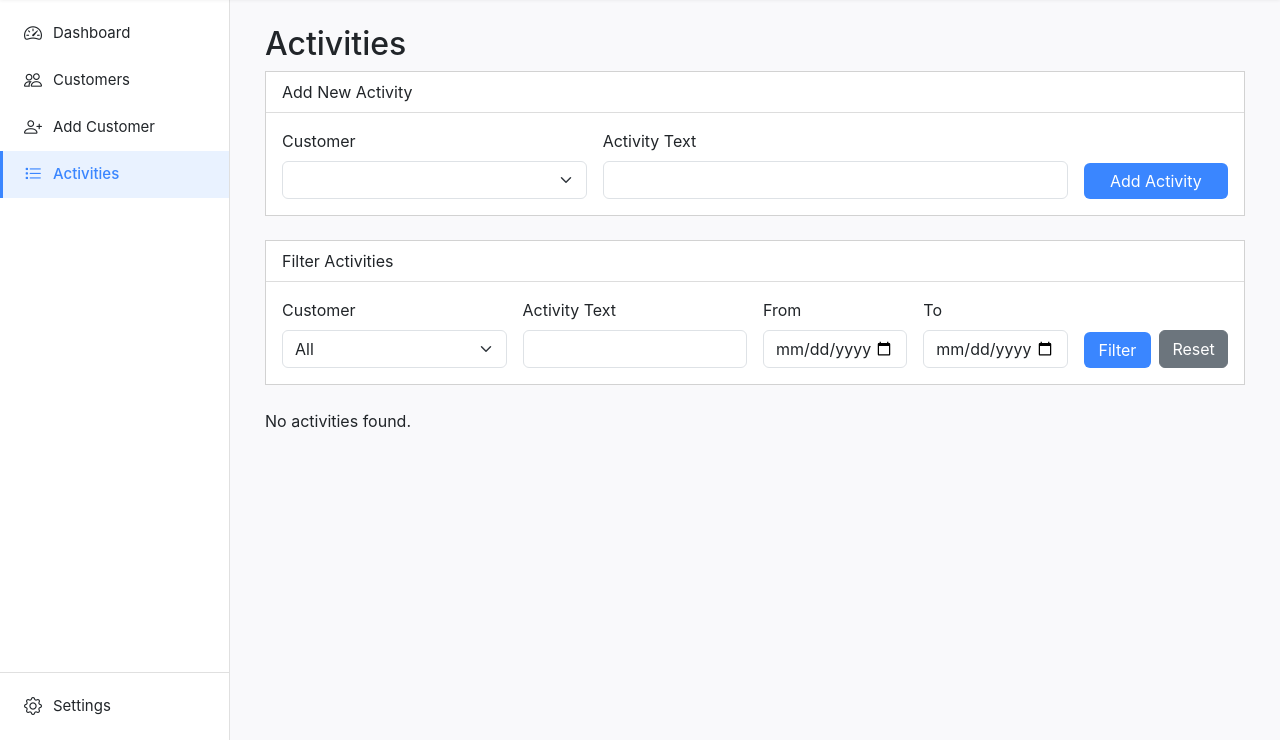
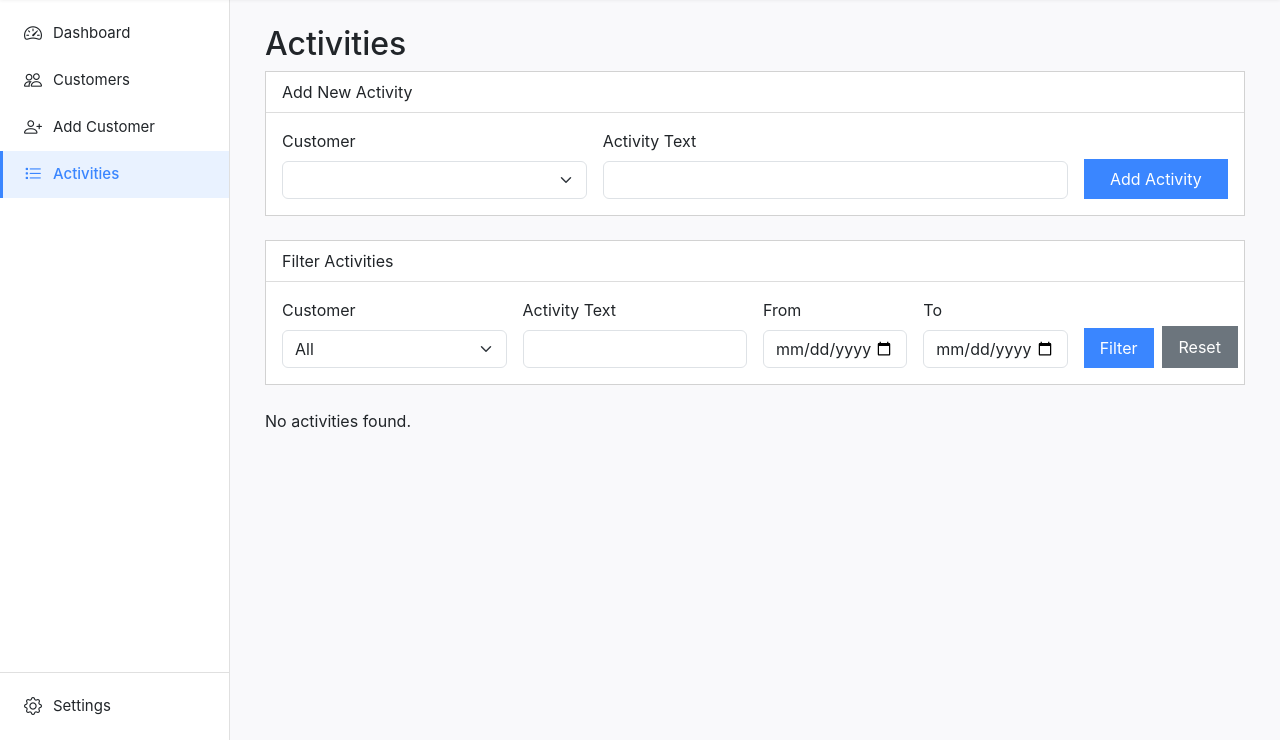
Before and after one commit to RobertMochnacky/kartoteka, a Flask app: page /activities in a window 1280 px wide. Shown: the part 60-800 px from the top of the page. Run offline with Flask 3, Linux system fonts and the light colour scheme; the visitor is signed in with stand-in values (Sample User, id 1); data comes from the database, SQL or seed files in the repository; data that the repository does not hold is empty.

Commit message:
Update activities.html

```diff
--- a/app/templates/activities.html
+++ b/app/templates/activities.html
@@ -26,7 +26,7 @@
                 <input type="text" name="activity_text" id="activity_text" class="form-control" required>
             </div>
             <div class="col-md-2 d-flex align-items-end">
-                <button type="submit" class="btn btn-primary w-100">{{ _("Add Activity") }}</button>
+                <button type="submit" class="btn btn-primary w-100 rounded-0">{{ _("Add Activity") }}</button>
             </div>
         </form>
     </div>
@@ -65,8 +65,8 @@
                 <input type="date" name="end_date" id="end_date" class="form-control" value="{{ filter_end_date or '' }}">
             </div>
             <div class="col-md-2 d-flex align-items-end gap-2">
-                <button type="submit" class="btn btn-primary w-100">{{ _("Filter") }}</button>
-                <a href="{{ url_for('main.activities') }}" class="btn btn-secondary w-100">{{ _("Reset") }}</a>
+                <button type="submit" class="btn btn-primary w-100 rounded-0">{{ _("Filter") }}</button>
+                <a href="{{ url_for('main.activities') }}" class="btn btn-secondary w-100 rounded-0">{{ _("Reset") }}</a>
             </div>
         </form>
     </div>
```
